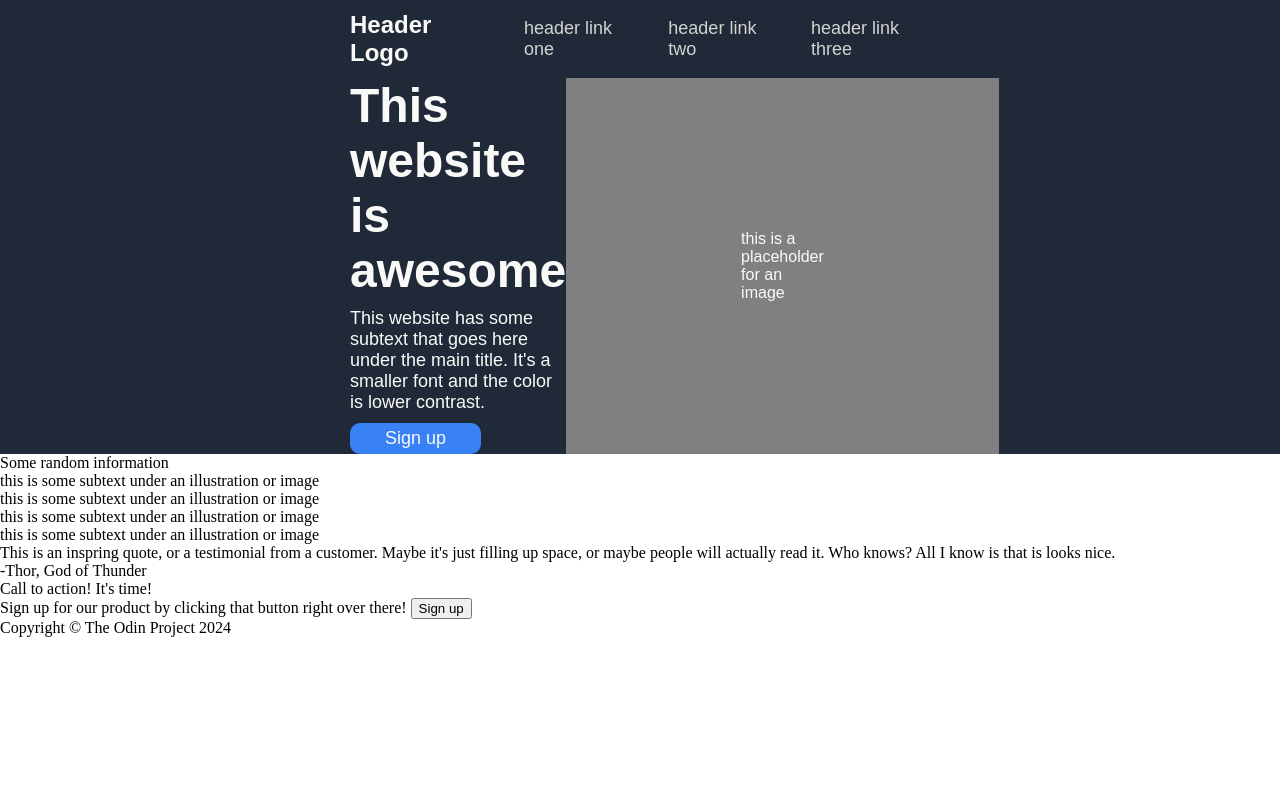
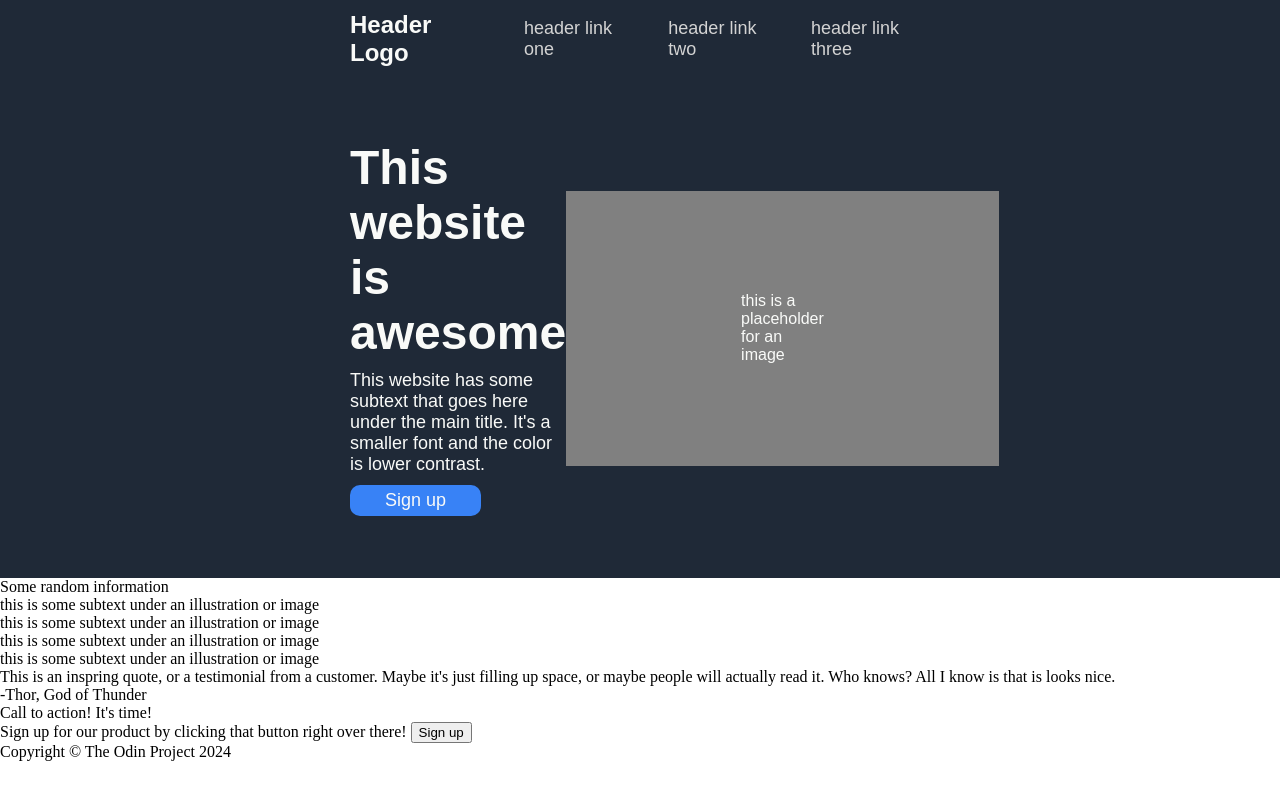
Before and after one commit to godsof-honor/landing-page, a plain HTML site: page index.html in a window 1280 px wide. Drawn offline with Linux system fonts and the light colour scheme.

Commit message:
Fixed orientation and spacing of header and first section

```diff
--- a/style.css
+++ b/style.css
@@ -1,7 +1,7 @@
 body{
     display: flex;
     flex-direction: column;
-    margin: 0;
+    margin: auto;
 }
 
 .header{
@@ -11,6 +11,7 @@ body{
     align-items: center;
     justify-content: space-between;
     background-color: #1F2937;
+    flex-shrink: 0;
 }
 
 ul{
@@ -44,13 +45,15 @@ a{
     display: flex;
     justify-content: space-between;
     background-color: #1F2937;
+    height: 500px;
+    align-items: center;
 }
 
 .left-sect1{
     display: flex;
     flex-direction: column;
     flex-wrap: wrap;
-    flex-basis: 600px;
+    flex-basis: 450px;
 }
 
 .secondary-hero{
@@ -77,6 +80,7 @@ a{
     display: flex;
     align-items: center;
     padding: 0px 175px;
+    height: 275px;
 }
 
 .header, .section-1{
```
